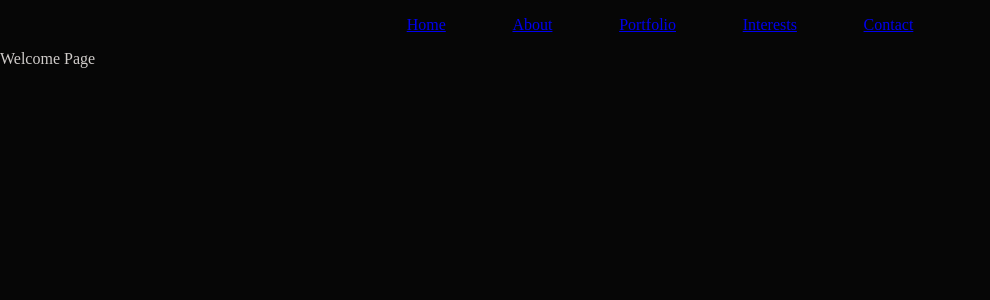
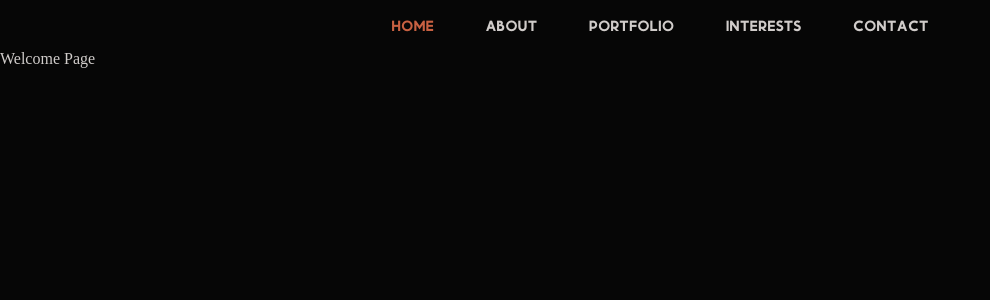
Before and after one commit to mdflynn/personal-site, a React (Create React App) app: page / in a window 1280 px wide. Shown: the top 300 px of the page, without its empty margins (0-990 px from the left). Built offline with nearby package versions, Linux system fonts and the light colour scheme.

Commit message:
Add link styling

```diff
--- a/src/Components/Nav/Nav.scss
+++ b/src/Components/Nav/Nav.scss
@@ -1,3 +1,5 @@
+@import "../../variables";
+
 nav {
   height: 50px;
   margin: 0;
@@ -12,4 +14,23 @@ ul {
   margin: 0;
   width: 50%;
   list-style: none;
+  font-family: MomcakeBold;
+  li {
+    font-size: 20px;
   }
+}
+
+.nav-link {
+  text-decoration: none;
+  color: $main-text;
+}
+
+.nav-link:hover,
+.nav-link:focus,
+.nav-link:hover {
+  text-decoration: none;
+}
+
+.active-nav {
+  color: $highlighter;
+}
```
Lines whose indentation alone changed are shown as unchanged.
